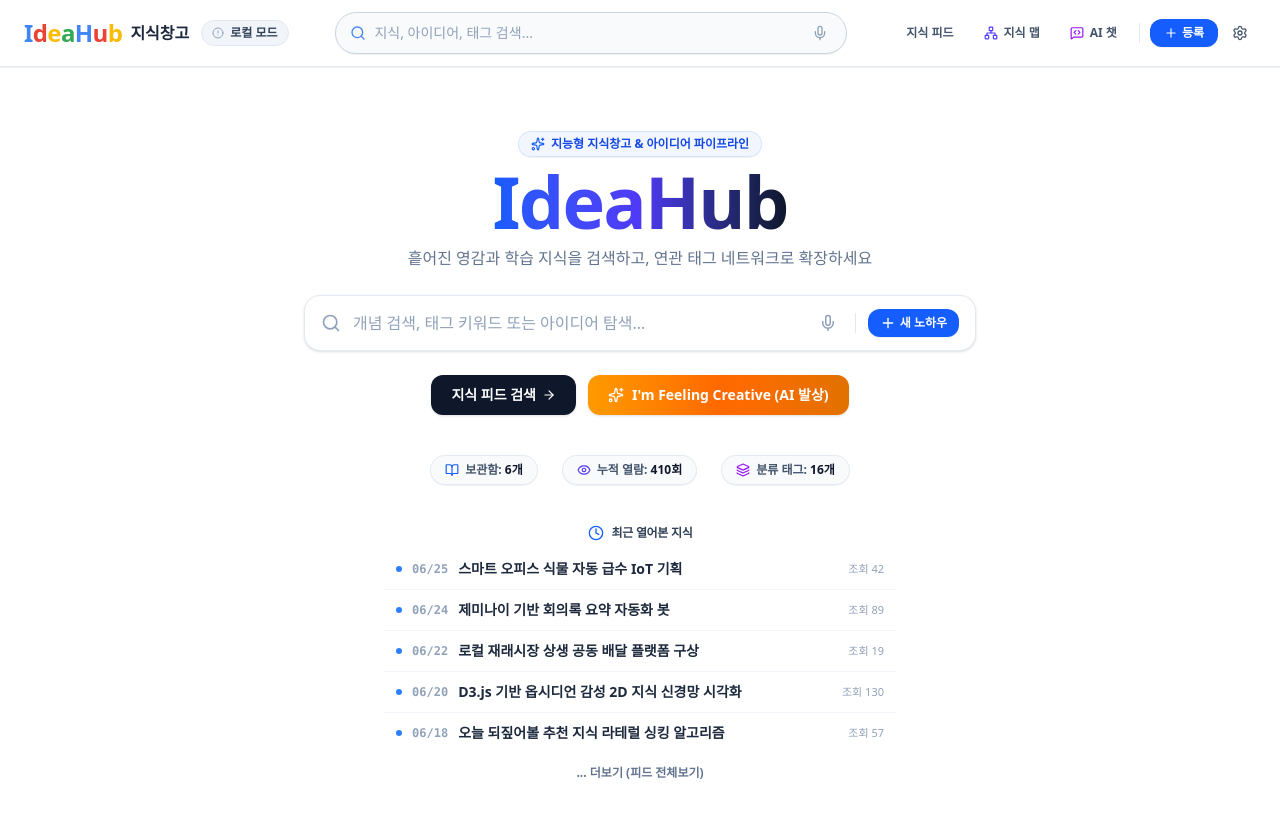
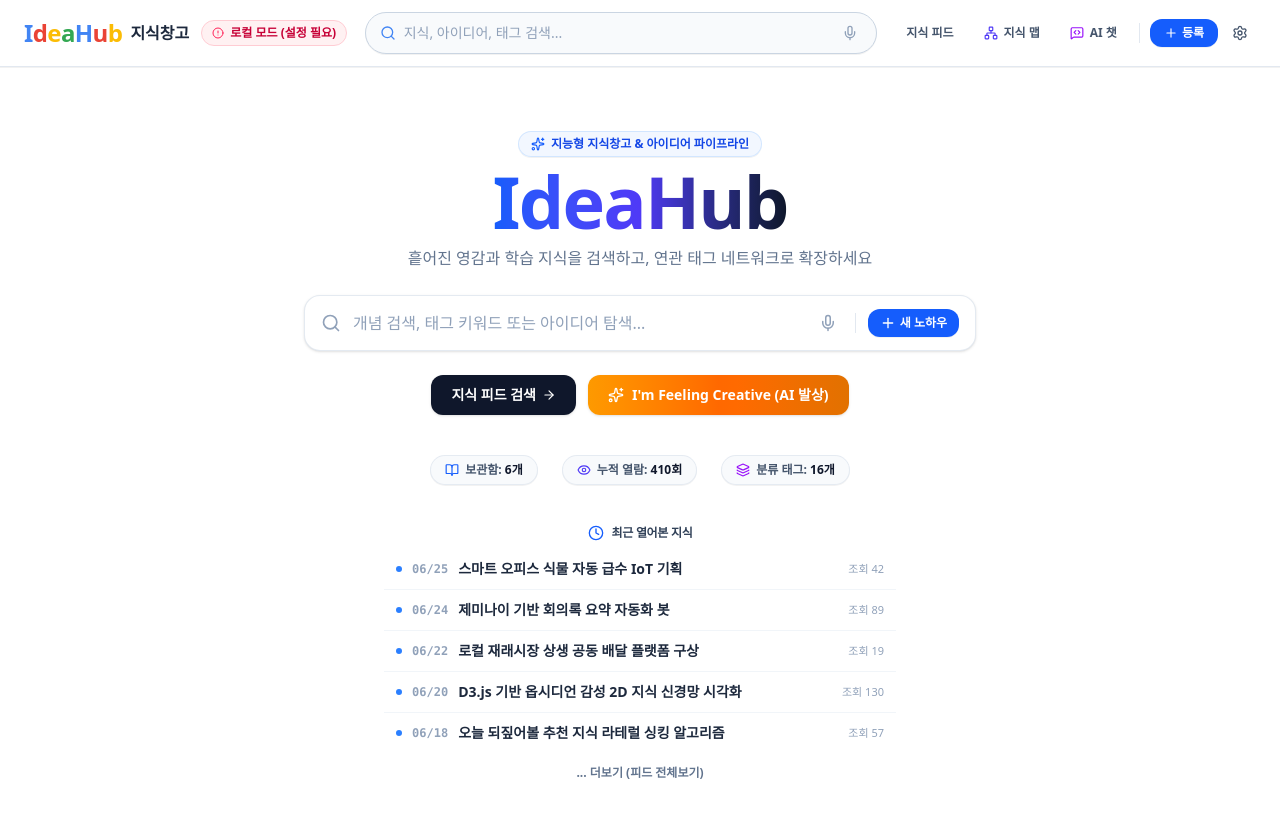
Before and after one commit to junojigu/ideahub, a React (Vite) app: page / in a window 1280 px wide. Shown: the top 818 px of the page. Built offline with nearby package versions, Linux system fonts and the light colour scheme; no server answers.

Commit message:
feat(header): add redirection to settings if not connected
Update the sync button to prompt users to open settings when not connected to Google Apps Script and improve status indicator styling for better visibility of connection issues.

```diff
--- a/src/components/Header.tsx
+++ b/src/components/Header.tsx
@@ -61,26 +61,32 @@
 
           {/* Sync status indicator badge */}
           <button
-            onClick={onSyncGas}
+            onClick={() => {
+              if (!syncStatus.connected) {
+                onOpenSettingsModal();
+              } else {
+                onSyncGas();
+              }
+            }}
             disabled={syncStatus.isSyncing}
             className={`text-xs font-semibold px-2.5 py-1 rounded-full border transition-all flex items-center gap-1.5 cursor-pointer ${
               syncStatus.isSyncing
                 ? 'bg-amber-50 text-amber-700 border-amber-200'
                 : syncStatus.connected
                   ? 'bg-emerald-50 hover:bg-emerald-100 text-emerald-800 border-emerald-200'
-                  : 'bg-slate-100 hover:bg-slate-200 text-slate-700 border-slate-200'
+                  : 'bg-rose-50 hover:bg-rose-100 text-rose-700 border-rose-200'
             }`}
-            title="클릭하여 Google Apps Script 동기화"
+            title={syncStatus.message || "클릭하여 Google Apps Script 설정 및 동기화"}
           >
             {syncStatus.isSyncing ? (
               <RefreshCw className="w-3 h-3 animate-spin text-amber-600" />
             ) : syncStatus.connected ? (
               <CheckCircle2 className="w-3 h-3 text-emerald-600" />
             ) : (
-              <AlertCircle className="w-3 h-3 text-slate-400" />
+              <AlertCircle className="w-3 h-3 text-rose-500" />
             )}
             <span className="hidden sm:inline">
-              {syncStatus.isSyncing ? '동기화 중...' : syncStatus.connected ? '시트 연결됨' : '로컬 모드'}
+              {syncStatus.isSyncing ? '동기화 중...' : syncStatus.connected ? '시트 연결됨' : '로컬 모드 (설정 필요)'}
             </span>
           </button>
 
--- a/src/components/SettingsModal.tsx
+++ b/src/components/SettingsModal.tsx
@@ -391,10 +391,15 @@
                   )}
                   <div className="text-xs">
                     <span className="font-extrabold">
-                      {syncStatus.connected ? 'Google Apps Script 연결 성공' : '스프레드시트 미연결 (로컬 모드 동작 중)'}
+                      {syncStatus.connected ? 'Google Apps Script 연결 성공' : '구글 시트 연동 대기 (로컬 모드)'}
                     </span>
+                    {syncStatus.message && (
+                      <p className={`text-[11px] font-semibold mt-0.5 leading-snug ${syncStatus.connected ? 'text-emerald-700' : 'text-rose-600'}`}>
+                        {syncStatus.message}
+                      </p>
+                    )}
                     {syncStatus.lastSyncedAt && (
-                      <p className="text-[11px] font-medium opacity-80 mt-0.5">
+                      <p className="text-[10px] font-medium opacity-75 mt-0.5">
                         최근 동기화: {syncStatus.lastSyncedAt}
                       </p>
                     )}
```
